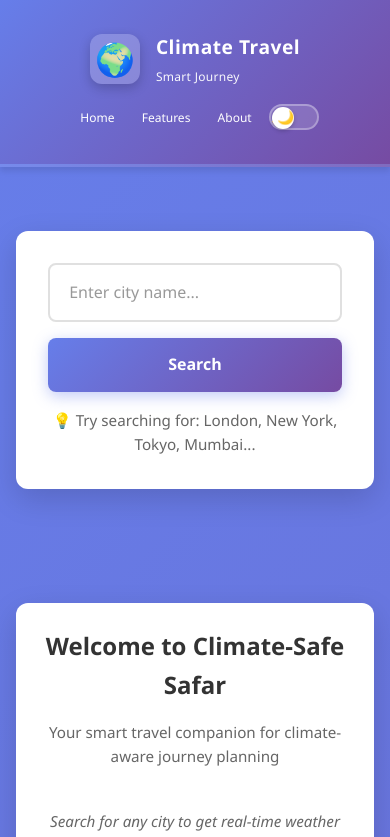
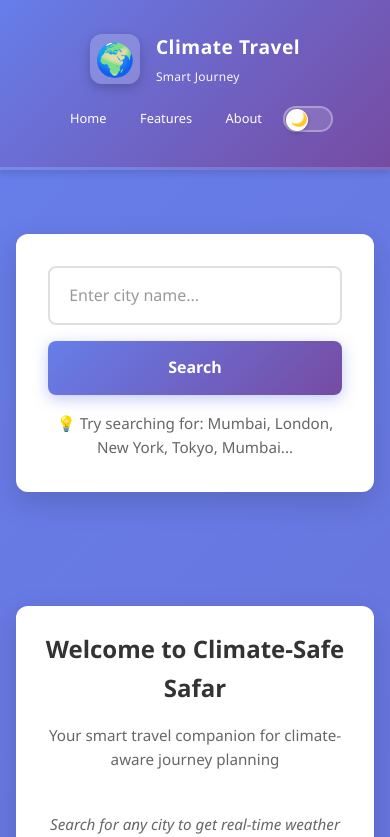
Before and after one commit to mdmuzaffar123/Safe--Safar, a React (Vite) app in the folder Climate-travel/: page / in a window 390 px wide. Shown: the top 837 px of the page. Built offline with nearby package versions, Linux system fonts and the light colour scheme.

Commit message:
first travel website

```diff
--- a/Climate-travel/src/App.css
+++ b/Climate-travel/src/App.css
@@ -1844,8 +1844,8 @@ body {
   }
 
   .header-nav a {
-    font-size: 0.75rem;
-    padding: 0.35rem 0.6rem;
+    font-size: 0.8rem;
+    padding: 0.4rem 0.8rem;
   }
 
   .welcome-card {
--- a/Climate-travel/src/components/Search.jsx
+++ b/Climate-travel/src/components/Search.jsx
@@ -91,7 +91,7 @@ const Search = ({ onSearch, loading }) => {
           {loading ? "Searching..." : "Search"}
         </button>
       </div>
-      <p className="search-hint">💡 Try searching for: London, New York, Tokyo, Mumbai...</p>
+      <p className="search-hint">💡 Try searching for: Mumbai, London, New York, Tokyo, Mumbai...</p>
     </div>
   );
 };
```
